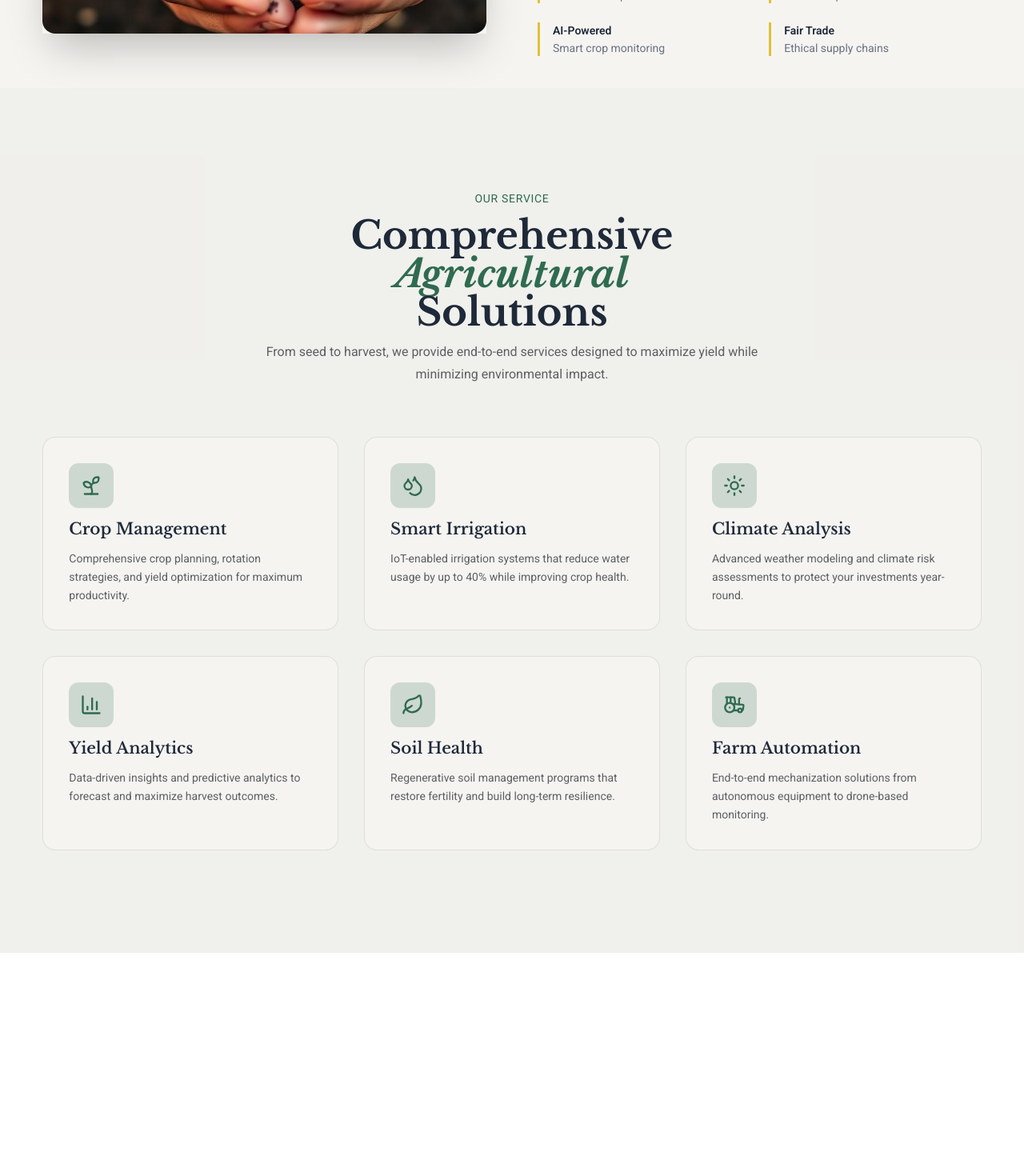
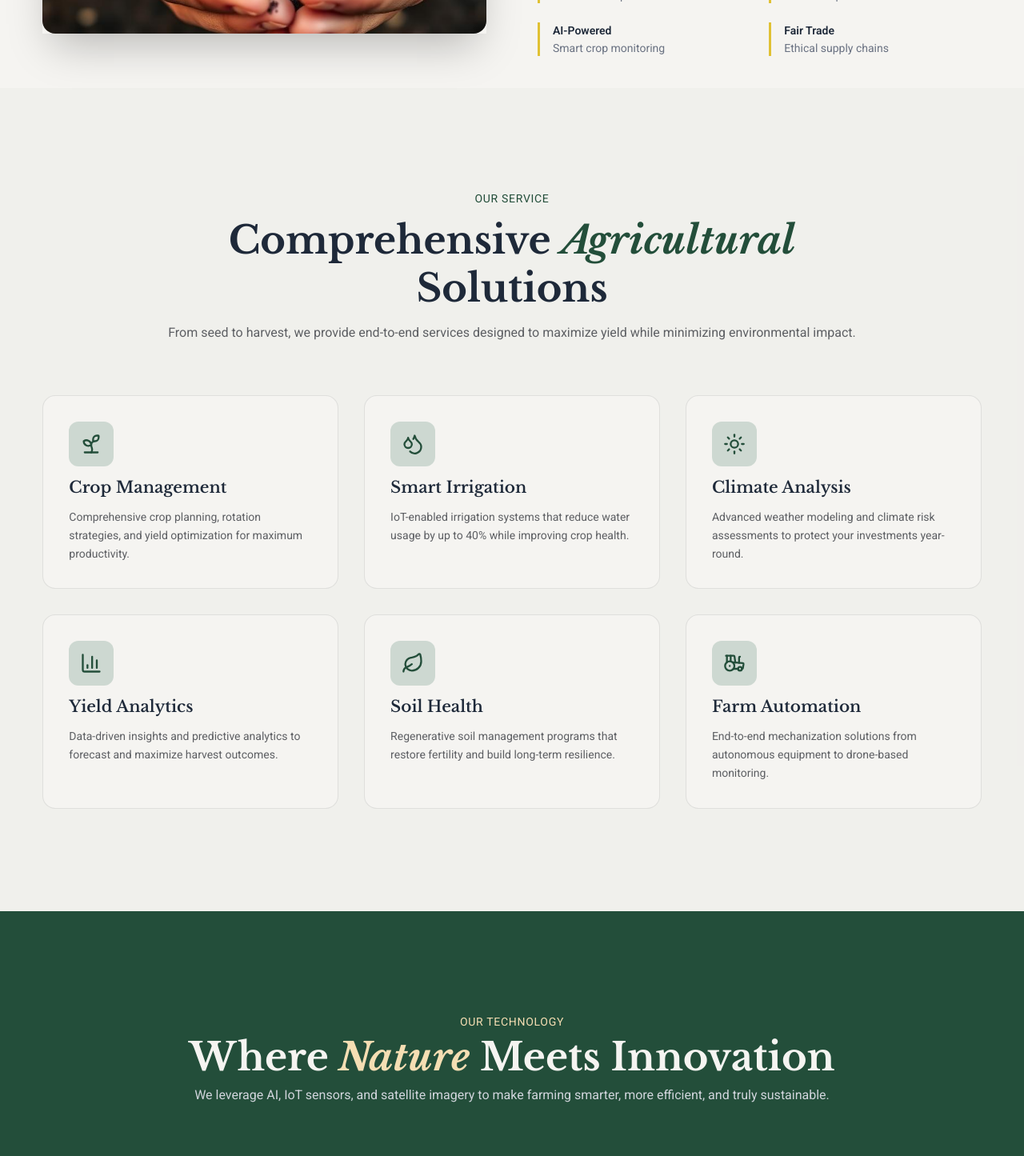
Before and after one commit to nusratjahan7/terra-verde, a React (Vite) app: page / in a window 1280 px wide. Shown: the part 1330-2775 px from the top of the page at 80% size. Before the commit the page ends 2521 px from the top, so only its background shows below. Built offline with nearby package versions, Linux system fonts and the light colour scheme.

Commit message:
complete the technology section

```diff
--- a/src/App.jsx
+++ b/src/App.jsx
@@ -4,10 +4,9 @@ import HeroSection from './Components/HeroSection/HeroSection'
 import Navbar from './Components/Navbar/Navbar'
 import ServiceSection from './Components/ServiceSection/ServiceSection'
 import StatsBar from './Components/StatsBar/StatsBar'
+import TechnologySection from './Components/TechnologySection/TechnologySection'
 
 function App() {
-
-
   return (
     <>
     <header>
@@ -19,6 +18,7 @@ function App() {
       <StatsBar></StatsBar>
       <AboutSection></AboutSection>
       <ServiceSection/>
+      <TechnologySection/>
     </main>
     </>
   )
--- a/src/Components/ServiceSection/ServiceSection.jsx
+++ b/src/Components/ServiceSection/ServiceSection.jsx
@@ -44,9 +44,9 @@ const ServiceSection = () => {
                 whileInView={{opacity: 1, y: 0}}
                 viewport={{once: true}}
                 transition={{duration: 1.1}}
-                className='text-center max-w-2xl mx-auto mb-16 space-y-3'>
+                className='text-center mx-auto mb-16 space-y-3'>
                     <p className='text-sm text-(--green) uppercase tracking-wider'>Our Service</p>
-                    <h2 className='text-4xl leading-12 md:text-5xl font-bold text-gray-800 font1'>Comprehensive <span className='italic text-(--green)'>Agricultural</span><br /> Solutions</h2>
+                    <h2 className='text-4xl leading-15 md:text-5xl font-bold text-gray-800 font1'>Comprehensive <span className='italic text-(--green)'>Agricultural</span> <br /> Solutions</h2>
                     <p className='text-md text-(--text2) leading-7'>From seed to harvest, we provide end-to-end services designed to maximize yield while minimizing environmental impact.</p>
                 </motion.div>
                 <div className='grid md:grid-cols-2 lg:grid-cols-3 gap-8'>
--- /dev/null
+++ b/src/Components/TechnologySection/TechnologySection.jsx
@@ -0,0 +1,58 @@
+import React from 'react';
+import { motion } from "framer-motion";
+import modernFarm from '../../assets/modern-farm.jpg';
+import wheatField from '../../assets/wheat-field.jpg';
+
+const TechnologySection = () => {
+    return (
+        <section id='technology' className='py-24 md:py-32 bg-(--green) '>
+            <div className='w-11/12 mx-auto'>
+                <motion.div
+                initial={{opacity: 0, y: 30}}
+                whileInView={{opacity: 1, y: 0}}
+                viewport={{once: true}}
+                transition={{duration: 1.1}}
+                className='text-center mx-auto mb-16 space-y-3'>
+                    <p className='text-sm text-(--wheat) uppercase tracking-wider'>Our Technology</p>
+                    <h2 className='text-4xl leading-11 md:text-5xl font-bold text-(--bg-main) font1'>Where <span className='italic text-(--wheat)'>Nature</span> Meets Innovation</h2>
+                    <p className='text-md text-gray-300 leading-7'>We leverage AI, IoT sensors, and satellite imagery to make farming smarter, more efficient, and truly sustainable.</p>
+                </motion.div>
+                <div className="grid md:grid-cols-2 gap-8">
+                <motion.div
+                initial={{ opacity: 0, y: 30 }}
+                whileInView={{ opacity: 1, y: 0 }}
+                viewport={{ once: true }}
+                transition={{ duration: 0.8 }}
+                className='rounded-2xl overflow-hidden relative group'
+                >
+                    <img src={modernFarm} alt='Modern farm with smart technology and greenhouses' className='w-full h-80 object-cover group-hover:scale-105 transition-transform duration-700'  />
+                    <div className='absolute inset-0 bg-linear-to-t from-(--green)/90 to-transparent flex items-end p-8'>
+                        <div>
+                            <h3 className='font1 text-2xl font-bold text-(--wheat)'>Precision Farming</h3>
+                            <p className='text-sm text-gray-200'>Drone surveillance and AI analytics for real-time crop health monitoring.</p>
+                        </div>
+                    </div>
+                </motion.div>
+
+                <motion.div
+                initial={{ opacity: 0, y: 30 }}
+                whileInView={{ opacity: 1, y: 0 }}
+                viewport={{ once: true }}
+                transition={{ duration: 0.8 }}
+                className='rounded-2xl overflow-hidden relative group'
+                >
+                    <img src={wheatField} alt='Modern farm with smart technology and greenhouses' className='w-full h-80 object-cover group-hover:scale-105 transition-transform duration-700'  />
+                    <div className='absolute inset-0 bg-linear-to-t from-(--green)/80 to-transparent flex items-end p-8'>
+                        <div>
+                            <h3 className='font1 text-2xl font-bold text-(--wheat)'>Harvest Intelligence</h3>
+                            <p className='text-sm text-gray-200'>Predictive models that determine optimal harvest timing for peak quality.</p>
+                        </div>
+                    </div>
+                </motion.div>
+                </div>
+            </div>
+        </section>
+    );
+};
+
+export default TechnologySection;
--- a/src/index.css
+++ b/src/index.css
@@ -3,7 +3,7 @@
 
 :root {
   /* Primary Colors */
-  --green: #2F6B4F;
+  --green: #234e3a;
   --green2: #6FAF7A;
   --accent: #e0c133;
 
```
